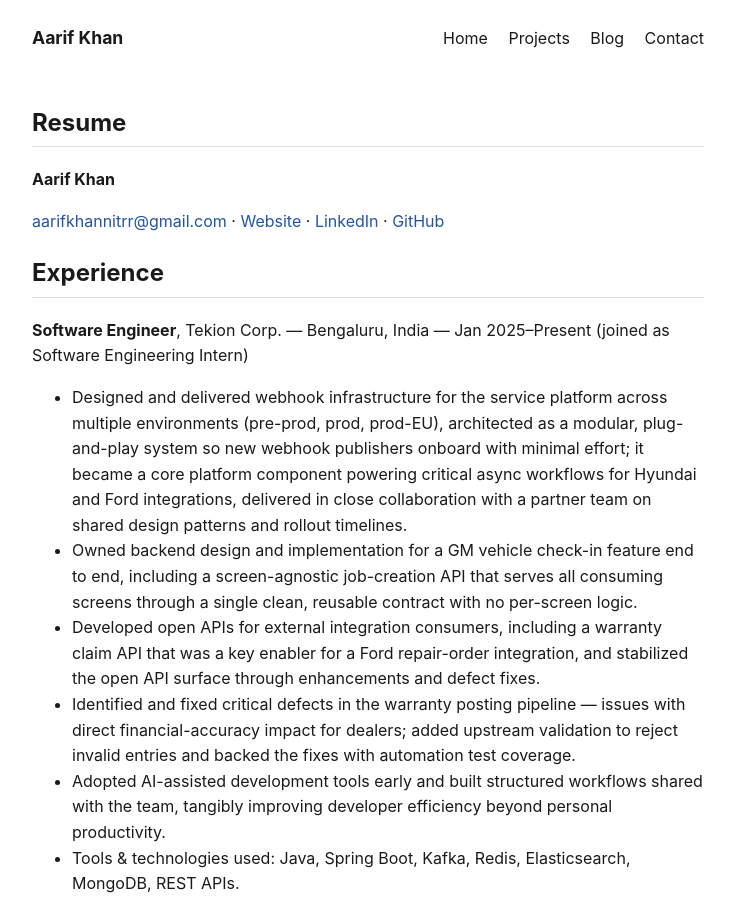
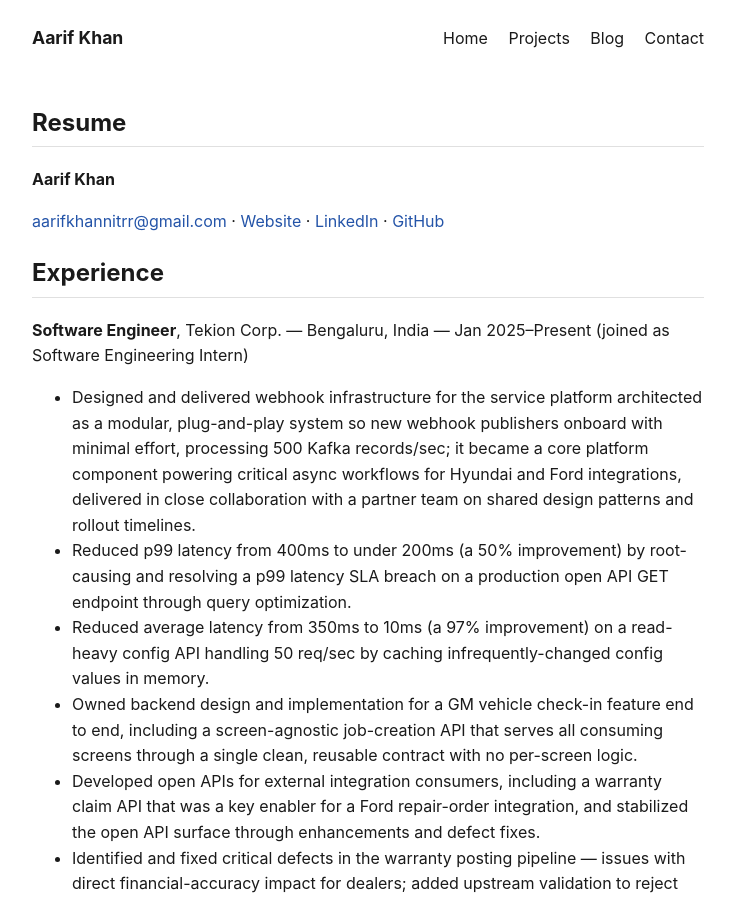
Before and after one commit to aarifkhan7/aarifkhan7.github.io, a Jekyll site: the page built from resume.md, in a window 1280 px wide and 900 px high. Shown: the whole window, without its empty margins (272-1007 px from the left). Built offline with Jekyll 4.4.1, drawn with Linux system fonts in a browser that asks for light colours.

Commit message:
Add numbers

```diff
--- a/resume.md
+++ b/resume.md
@@ -14,11 +14,12 @@ description: >-
 ## Experience
 
 **Software Engineer**, Tekion Corp. — Bengaluru, India — Jan 2025–Present (joined as Software Engineering Intern)
-- Designed and delivered webhook infrastructure for the service platform across multiple environments (pre-prod, prod, prod-EU), architected as a modular, plug-and-play system so new webhook publishers onboard with minimal effort; it became a core platform component powering critical async workflows for Hyundai and Ford integrations, delivered in close collaboration with a partner team on shared design patterns and rollout timelines.
+- Designed and delivered webhook infrastructure for the service platform architected as a modular, plug-and-play system so new webhook publishers onboard with minimal effort, processing 500 Kafka records/sec; it became a core platform component powering critical async workflows for Hyundai and Ford integrations, delivered in close collaboration with a partner team on shared design patterns and rollout timelines.
+- Reduced p99 latency from 400ms to under 200ms (a 50% improvement) by root-causing and resolving a p99 latency SLA breach on a production open API GET endpoint through query optimization.
+- Reduced average latency from 350ms to 10ms (a 97% improvement) on a read-heavy config API handling 50 req/sec by caching infrequently-changed config values in memory.
 - Owned backend design and implementation for a GM vehicle check-in feature end to end, including a screen-agnostic job-creation API that serves all consuming screens through a single clean, reusable contract with no per-screen logic.
 - Developed open APIs for external integration consumers, including a warranty claim API that was a key enabler for a Ford repair-order integration, and stabilized the open API surface through enhancements and defect fixes.
 - Identified and fixed critical defects in the warranty posting pipeline — issues with direct financial-accuracy impact for dealers; added upstream validation to reject invalid entries and backed the fixes with automation test coverage.
-- Adopted AI-assisted development tools early and built structured workflows shared with the team, tangibly improving developer efficiency beyond personal productivity.
 - Tools & technologies used: Java, Spring Boot, Kafka, Redis, Elasticsearch, MongoDB, REST APIs.
 
 **Software Developer Intern**, Location Solutions, LLC — Dubai (Remote, Part-time) — Mar 2024–Aug 2024
```
Also changed, not shown: 2 other files.
